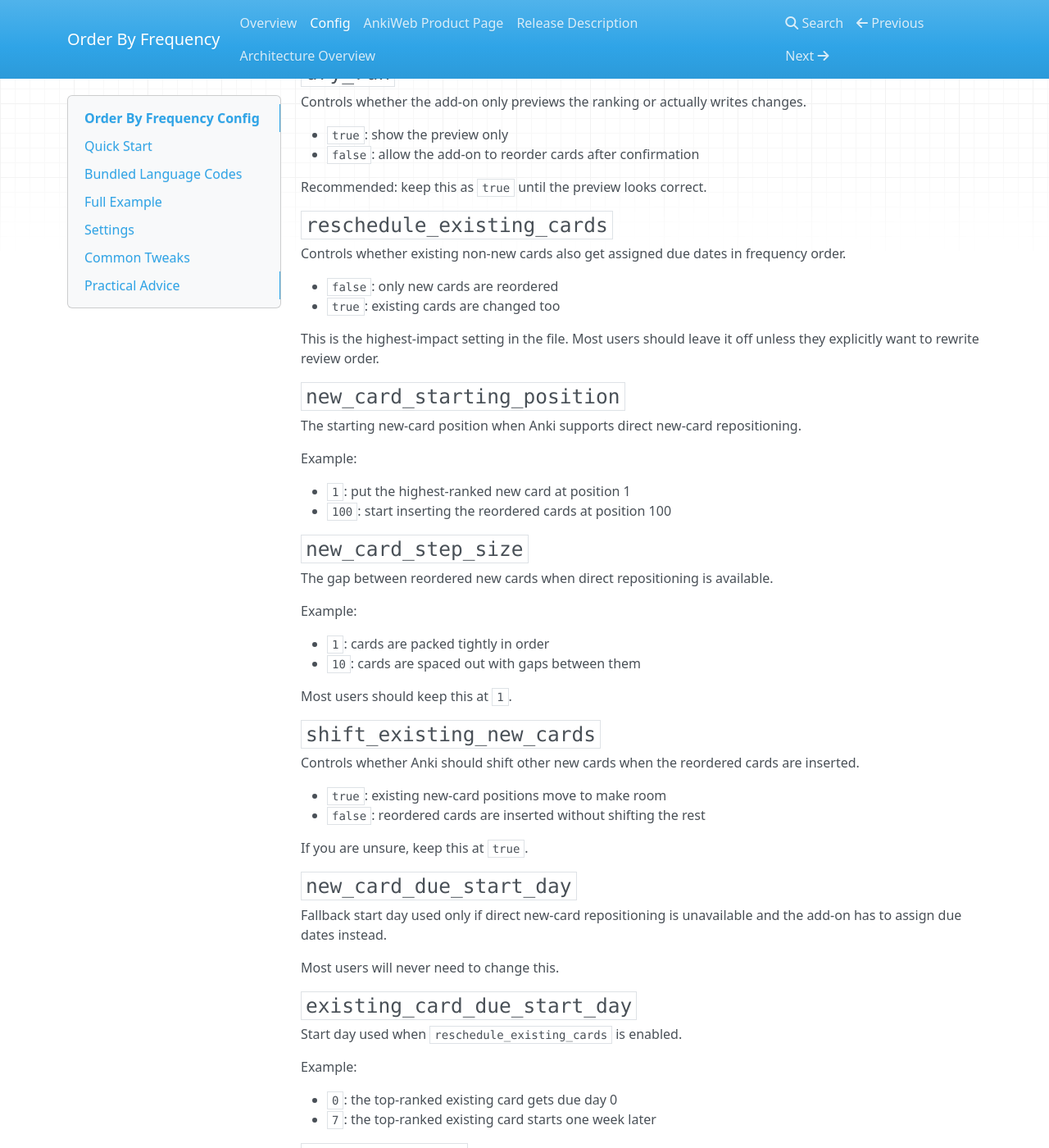
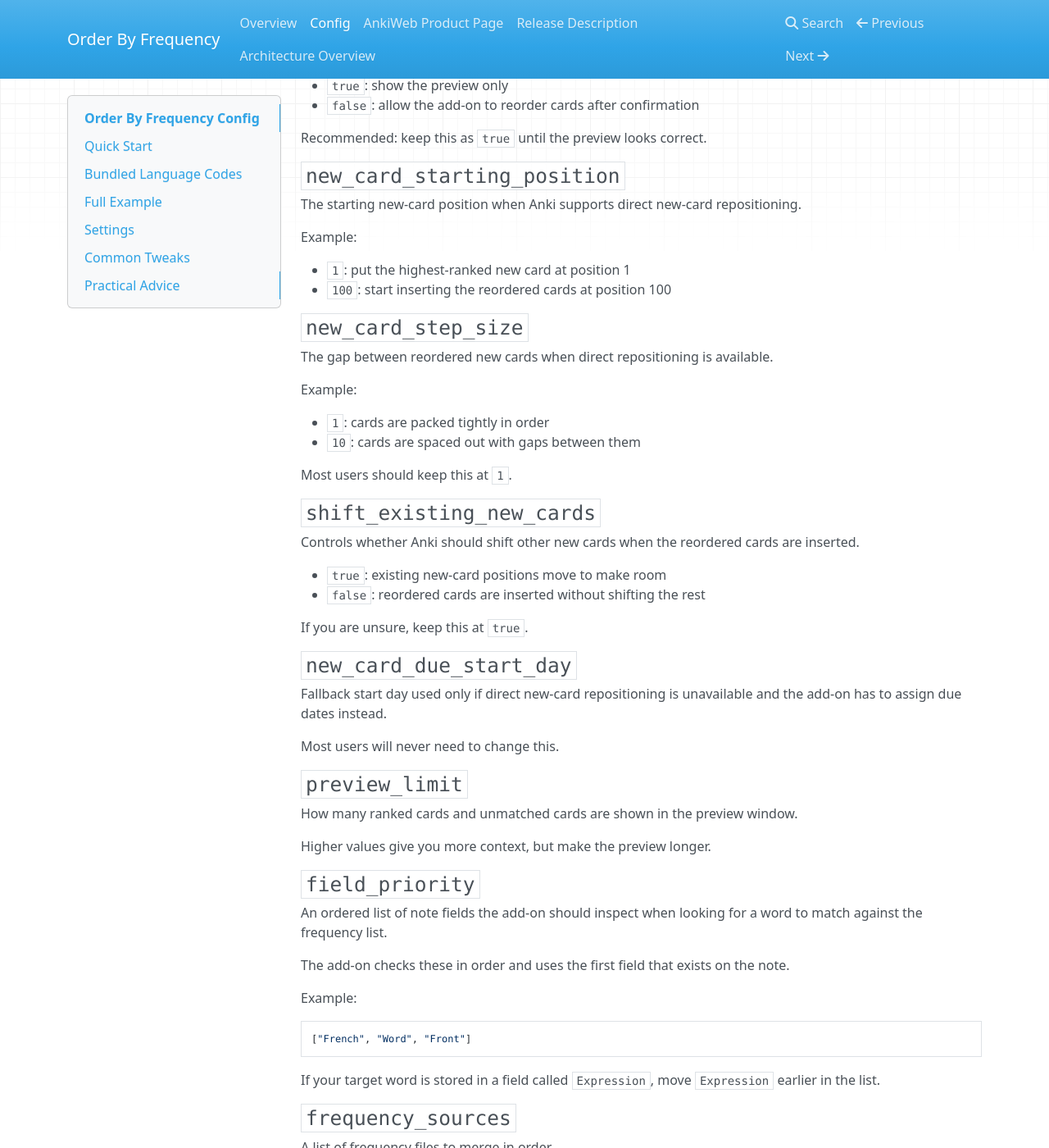
Before and after one commit to moritzvitt/order-by-frequency, an MkDocs documentation site: the page built from docs/config.md, in a window 1280 px wide and 1400 px high, scrolled down 1791 px. Shown: the whole window at 82% size. Built offline with MkDocs 1.6.1, drawn with Linux system fonts in a browser that asks for light colours; nearby versions of some CDN libraries; some of the changed text lies outside the part shown.

Commit message:
Limit frequency ordering to new cards

```diff
--- a/config.json
+++ b/config.json
@@ -2,12 +2,10 @@
   "enabled": true,
   "deck_name": "French",
   "dry_run": true,
-  "reschedule_existing_cards": false,
   "new_card_starting_position": 1,
   "new_card_step_size": 1,
   "shift_existing_new_cards": true,
   "new_card_due_start_day": 0,
-  "existing_card_due_start_day": 0,
   "preview_limit": 20,
   "field_priority": [
     "French",
--- a/docs/config.md
+++ b/docs/config.md
@@ -11,7 +11,6 @@ Each run now asks which language or source to use before ranking the deck.
 The default config is safe:
 
 - `dry_run` starts as `true`, so the add-on only previews changes
-- `reschedule_existing_cards` starts as `false`, so only new cards are affected
 - the bundled French frequency list is used by default
 
 If you only want to try the add-on, you usually only need to check:
@@ -42,12 +41,10 @@ These language codes come from the upstream FrequencyWords repository.
   "enabled": true,
   "deck_name": "French",
   "dry_run": true,
-  "reschedule_existing_cards": false,
   "new_card_starting_position": 1,
   "new_card_step_size": 1,
   "shift_existing_new_cards": true,
   "new_card_due_start_day": 0,
-  "existing_card_due_start_day": 0,
   "preview_limit": 20,
   "field_priority": [
     "French",
@@ -92,15 +89,6 @@ Controls whether the add-on only previews the ranking or actually writes changes
 
 Recommended: keep this as `true` until the preview looks correct.
 
-### `reschedule_existing_cards`
-
-Controls whether existing non-new cards also get assigned due dates in frequency order.
-
-- `false`: only new cards are reordered
-- `true`: existing cards are changed too
-
-This is the highest-impact setting in the file. Most users should leave it off unless they explicitly want to rewrite review order.
-
 ### `new_card_starting_position`
 
 The starting new-card position when Anki supports direct new-card repositioning.
@@ -135,15 +123,6 @@ If you are unsure, keep this at `true`.
 Fallback start day used only if direct new-card repositioning is unavailable and the add-on has to assign due dates instead.
 
 Most users will never need to change this.
-
-### `existing_card_due_start_day`
-
-Start day used when `reschedule_existing_cards` is enabled.
-
-Example:
-
-- `0`: the top-ranked existing card gets due day 0
-- `7`: the top-ranked existing card starts one week later
 
 ### `preview_limit`
 
@@ -257,5 +236,5 @@ Even though the add-on now prompts for the language each time, this setting stil
 
 - Start with `dry_run: true`
 - Check the preview before writing changes
-- Leave `reschedule_existing_cards` off unless you really want to change review due dates
+- This add-on only reorders cards that are currently `is:new`
 - If too many cards are unmatched, your `field_priority` or `frequency_sources` probably need adjustment
```
Also changed, not shown: CHANGELOG.md (+1 -0 lines), README.md (+0 -2 lines), addon.py (+2 -22 lines), docs/README.md (+1 -0 lines), docs/ankiweb-product-page-short.md (added, +28 -0 lines), docs/ankiweb-product-page.md (+0 -1 lines), docs/architecture/overview.md (+2 -2 lines), docs/release-description.md (+0 -1 lines).
